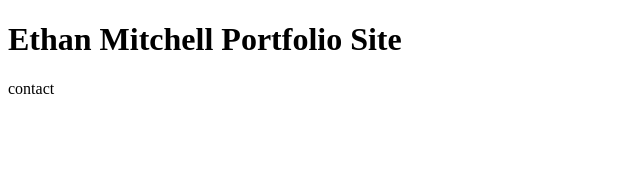
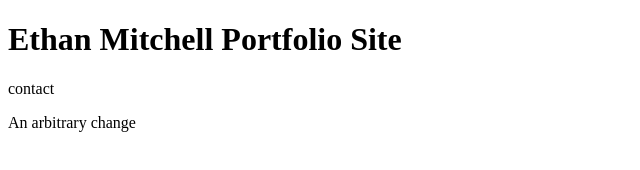
Before and after one commit to ThatRandomCoderNZ/portfolio, a plain HTML site: page index.html in a window 1280 px wide. Shown: the whole page, without its empty margins (0-640 px from the left). Drawn offline with Linux system fonts and the light colour scheme.

Commit message:
Testing an arbitrary change

```diff
--- a/index.html
+++ b/index.html
@@ -11,6 +11,7 @@
     </main>
     <footer>
         <a>contact</a>
+        <p>An arbitrary change</p>
     </footer>
 </body>
 </html>
```
